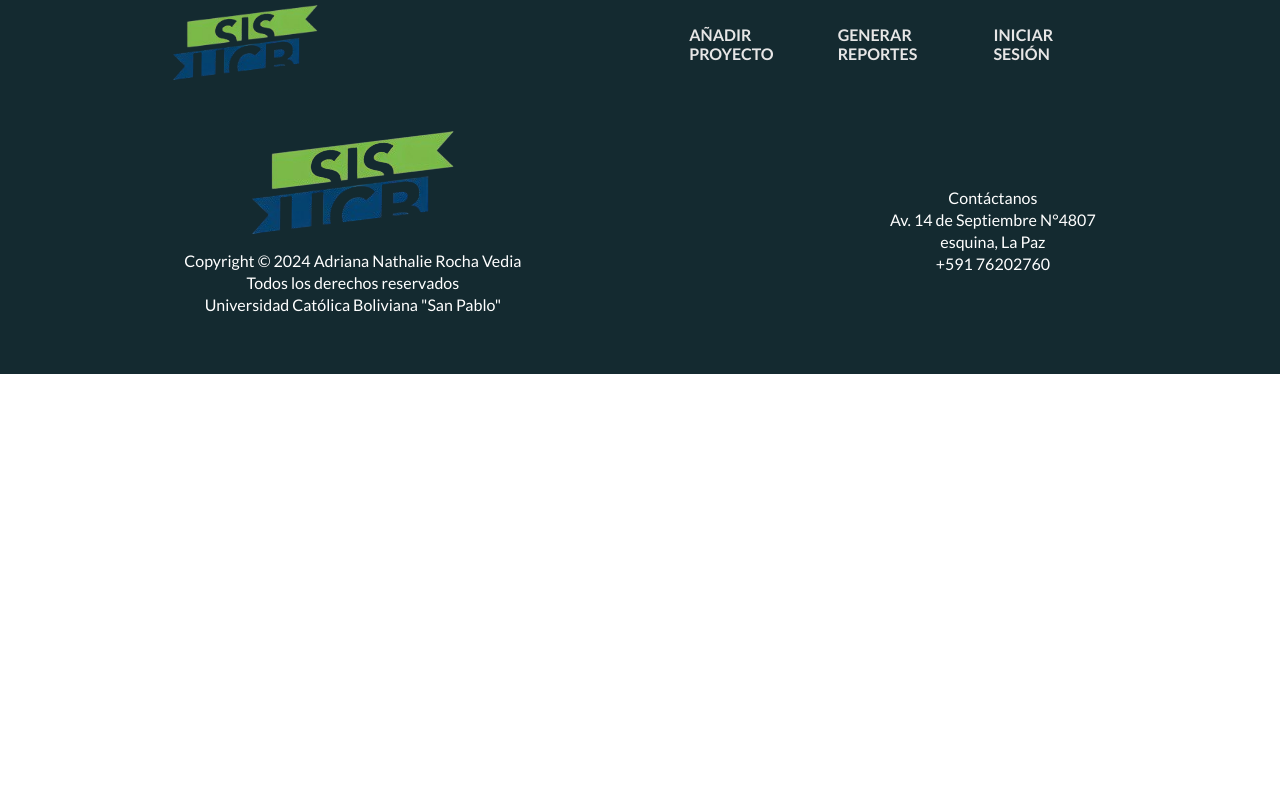
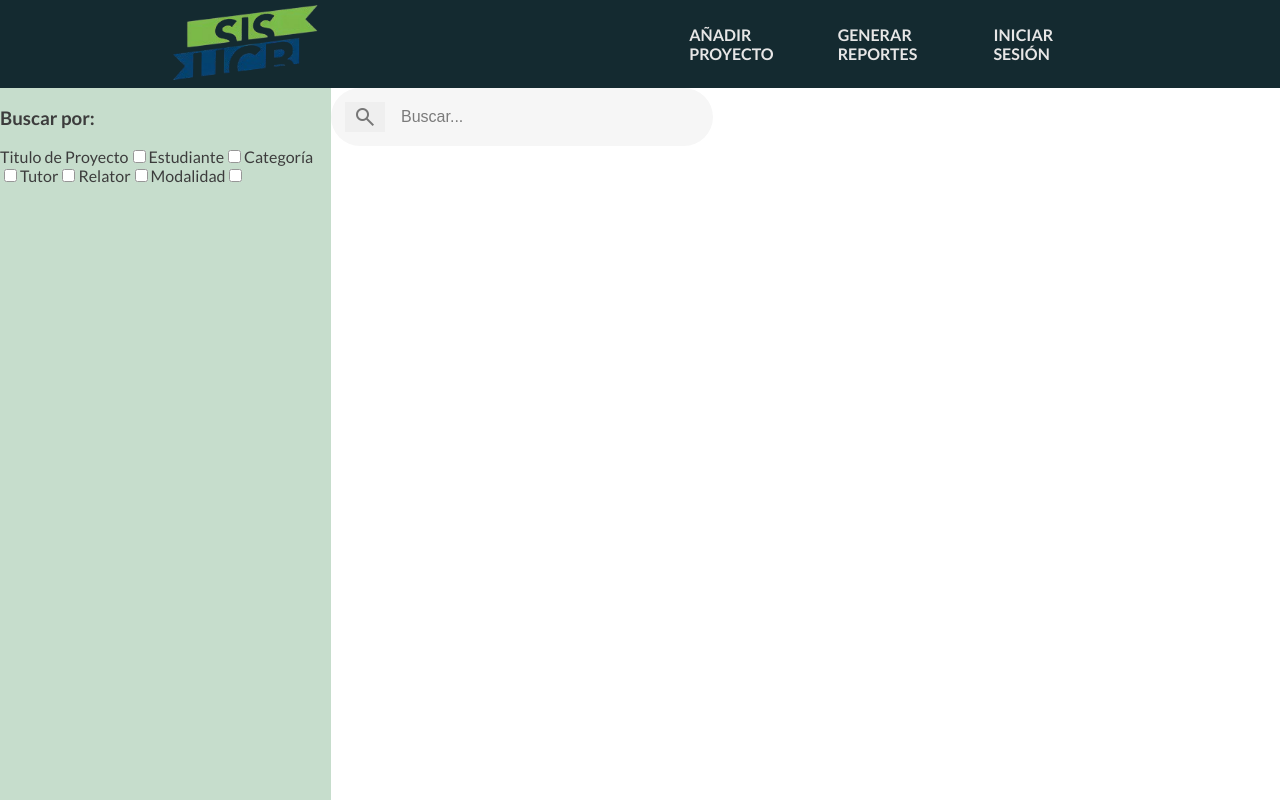
Before and after one commit to AdrianaRochaVedia/TecnoWeb1-ProyectoTrabajosTaller, a Vue app: page /search in a window 1280 px wide. Shown: the top 800 px of the page. Built offline with nearby package versions, Linux system fonts and the light colour scheme.

Commit message:
Color sidebar

```diff
--- /dev/null
+++ b/src/pages/SearchPage.vue
@@ -0,0 +1,83 @@
+<template>
+  <body>
+    <section class="sidebar">
+      <h3>Buscar por: </h3>
+      <div class="filters">
+        <label for="titulo">Titulo de Proyecto</label>
+        <input type="checkbox" name="titulo" id="titulo">
+
+        <label for="estudiante">Estudiante</label>
+        <input type="checkbox" name="estudiante" id="estudiante">
+
+        <label for="categoria">Categoría</label>
+        <input type="checkbox" name="categoria" id="categoria">
+
+        <label for="tutor">Tutor</label>
+        <input type="checkbox" name="tutor" id="tutor">
+
+        <label for="relator">Relator</label>
+        <input type="checkbox" name="relator" id="relator">
+
+        <label for="modalidad">Modalidad</label>
+        <input type="checkbox" name="modalidad" id="modalidad">
+      </div>
+    </section>
+    <section class="results">
+      <div class="search">
+        <button type="submit" class="search-icon material-symbols-outlined">search</button>
+        <input type="search" placeholder="Buscar..." class="search-input">
+      </div>
+    </section>
+  </body>
+</template>
+
+<style scoped>
+  body {
+    display: flex;
+    height: 100vh;
+    width: 100vw;
+  }
+
+  .sidebar {
+    width: 331px;
+    background-color: #b5d3bd;
+    opacity: 76%;
+  }
+
+  .search {
+    --padding: 14px;
+
+    align-items: center;
+    background: #f6f6f6;
+    background-origin: 28px;
+    border-radius: 60px;
+    display: flex;
+    padding: var(--padding);
+    transition: box-shadow 0.25s;
+    width: max-content;
+  }
+
+  .search:focus-within {
+    box-shadow: 0 0 2px rgba(0, 0, 0, 0.75);
+  }
+
+  .search-input {
+    background: transparent;
+    border: none;
+    color: #333;
+    font-size: 16px;
+    margin-left: var(--padding);
+    outline: none;
+    width: 300px;
+  }
+
+  .search-input::placeholder,
+  .search-icon {
+    color: rgba(0, 0, 0, 0.5);
+  }
+
+  button {
+    border-color: transparent;
+    cursor: pointer;
+  }
+</style>
--- a/src/router/index.ts
+++ b/src/router/index.ts
@@ -8,6 +8,11 @@ const router = createRouter({
       path: '/',
       name: 'home',
       component: HomePage
+    },
+    {
+      path: '/search',
+      name: 'search',
+      component: () => import('../pages/SearchPage.vue')
     },
     {
       path: '/proyecto',
```
